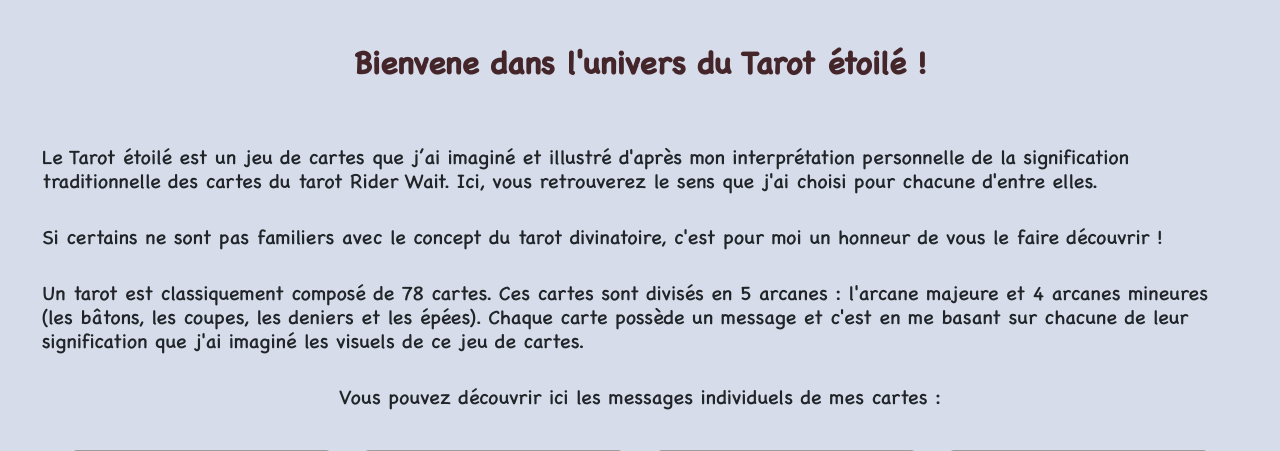
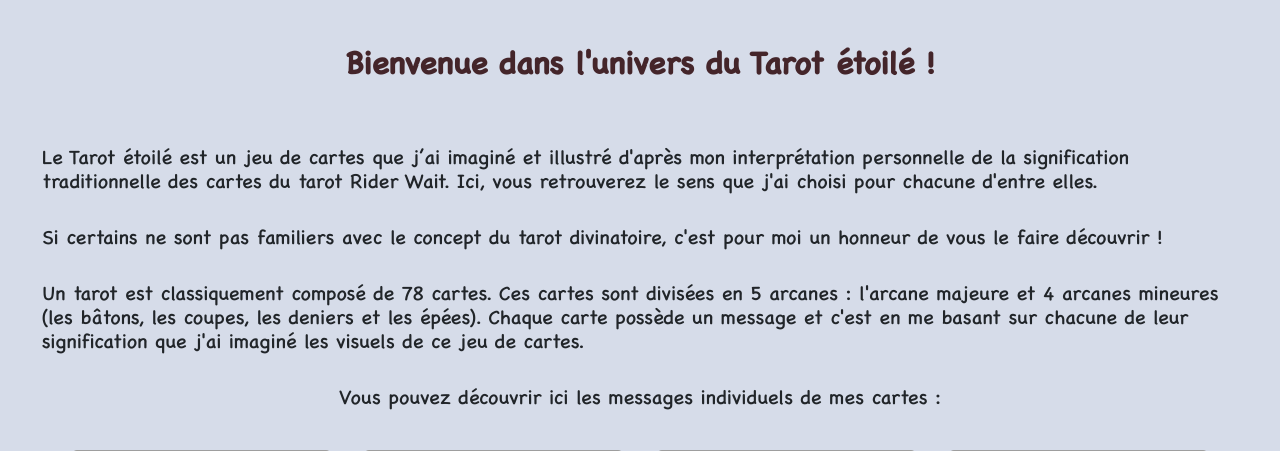
Before and after one commit to blansucrette/tarot-etoile, a Flask app: page / in a window 1280 px wide. Shown: the part 200-651 px from the top of the page. Run offline with Flask 3, Linux system fonts and the light colour scheme; grey boxes are pictures that could not be loaded.

Commit message:
corrections orthographiques

```diff
--- a/templates/welcome.html
+++ b/templates/welcome.html
@@ -32,7 +32,7 @@
 </header>
 
 <body>
-    <h2 class="page-title">Bienvene dans l'univers du Tarot étoilé !</h2>
+    <h2 class="page-title">Bienvenue dans l'univers du Tarot étoilé !</h2>
 
     <div class="text-bloc">
         <h5 class="gros-para">
@@ -43,7 +43,7 @@
             Si certains ne sont pas familiers avec le concept du tarot divinatoire, c'est pour moi un honneur de vous le faire découvrir !
         </h5>
         <h5 class="gros-para">
-            Un tarot est classiquement composé de 78 cartes. Ces cartes sont divisés en 5 arcanes : l'arcane majeure et 4 arcanes mineures (les
+            Un tarot est classiquement composé de 78 cartes. Ces cartes sont divisées en 5 arcanes : l'arcane majeure et 4 arcanes mineures (les
             bâtons, les coupes, les deniers et les épées). Chaque carte possède un message et c'est en me basant sur chacune de leur
             signification que j'ai imaginé les visuels de ce jeu de cartes.
         </h5>
```
